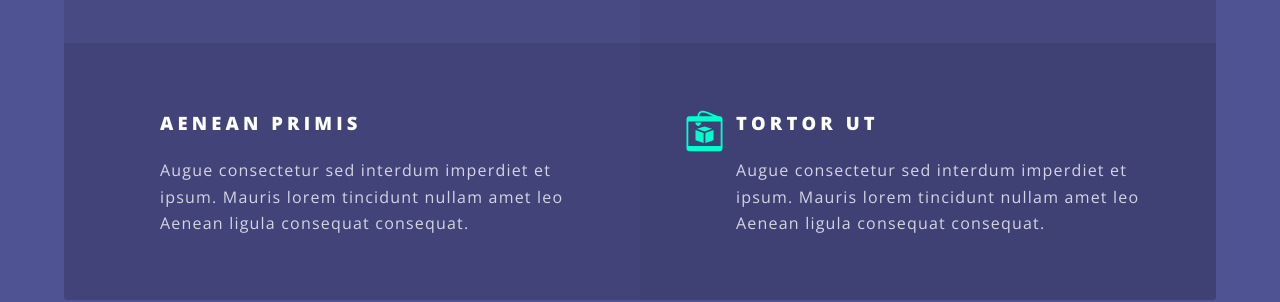
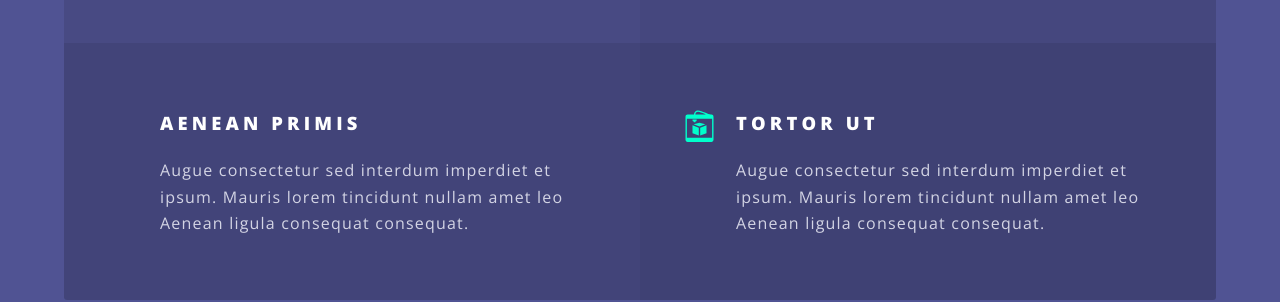
Before and after one commit to BasPaap/baspaap.github.io, a Jekyll site: the page built from index.html, in a window 1280 px wide and 900 px high, scrolled down 3987 px. Shown: the part 150-452 px from the top of the window. Built offline with Jekyll 4.4.1, drawn with Linux system fonts in a browser that asks for light colours.

Commit message:
Changed size and margin for custom glyphs

```diff
--- a/css/main.scss
+++ b/css/main.scss
@@ -1881,13 +1881,13 @@ $baseurl: '{{ site.baseurl }}/images';
 li.icon.arduino::before {
 	content: url("images/arduino.svg");
 	display: block;
-	width:45px;
+	width:35px;
 }
 
 li.icon.threedprinter::before {
 	content: url("images/3dprinter.svg");
 	display: block;
-	width:45px;
+	width:35px;
 }
 
 @media screen and (max-width:980px)
@@ -1895,7 +1895,7 @@ li.icon.threedprinter::before {
 	li.icon.arduino::before,
 	li.icon.threedprinter::before {
 		left:50%;
-		margin: 0 0 1em 0;
+		margin: 0 0 0 0;
 		position: relative;
 		top:0;
 		transform: translate(-50%, -50%);
```
